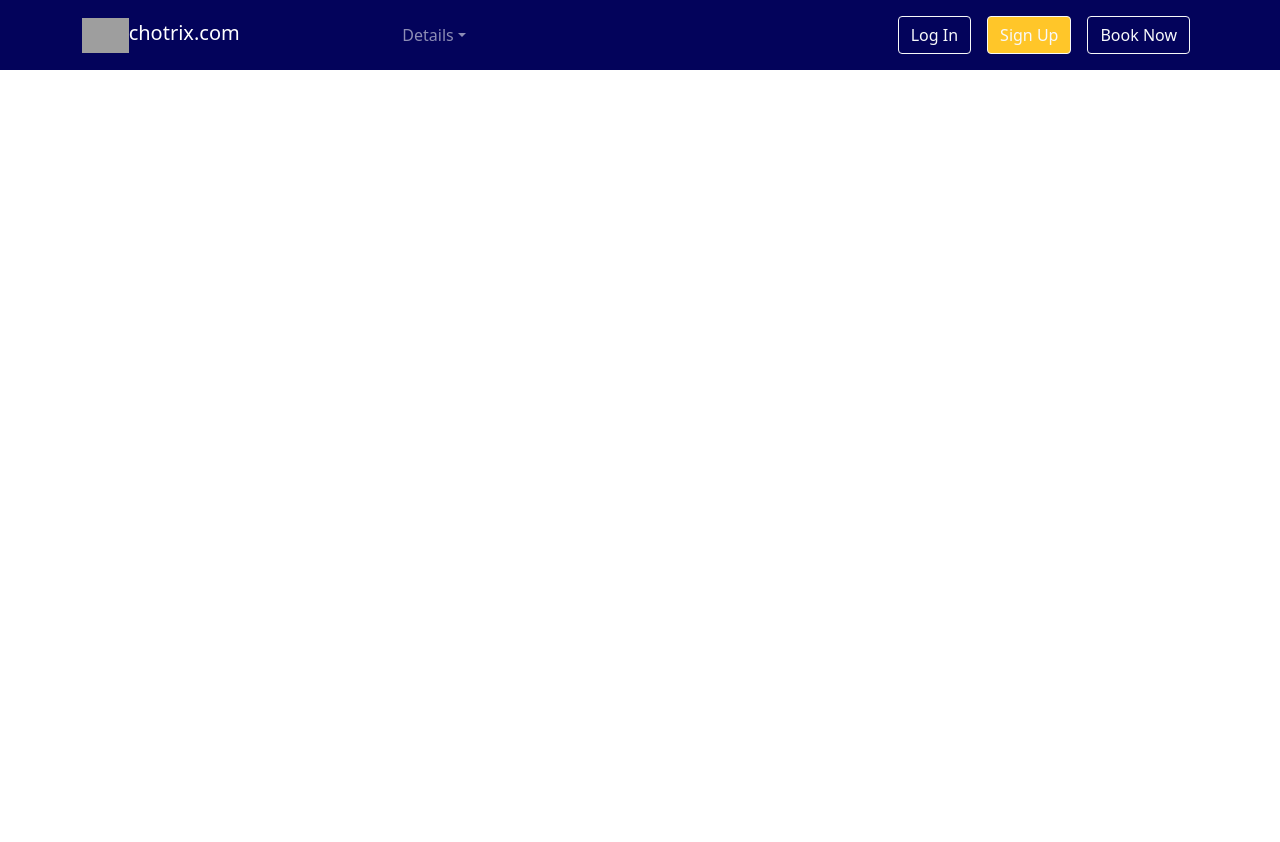
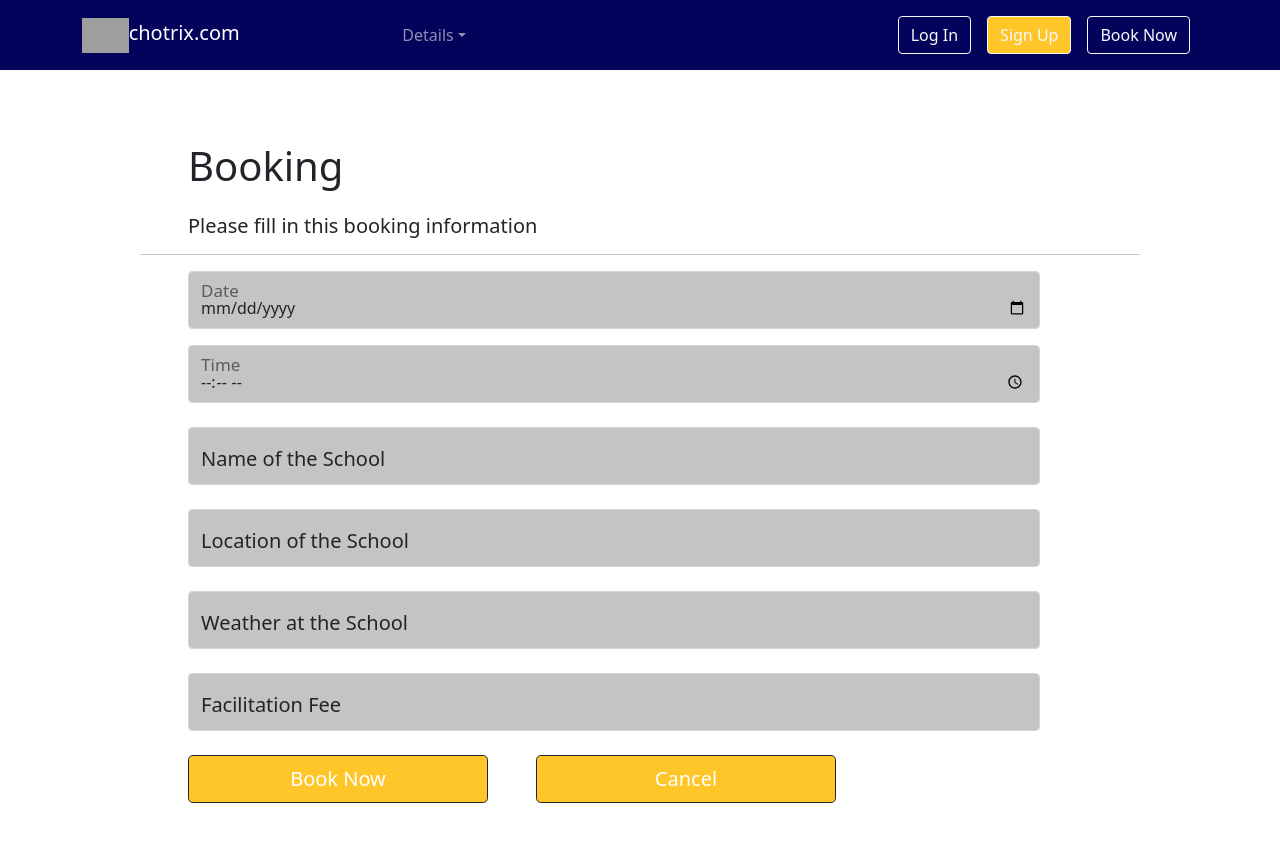
Before and after one commit to JOANITA-51/booking, a React (Create React App) app in the folder booking/: page /book-now in a window 1280 px wide. Shown: the top 842 px of the page. Before the commit the page ends 800 px from the top, so only its background shows below. Built offline with nearby package versions, Linux system fonts and the light colour scheme; grey boxes are pictures that could not be loaded.

Commit message:
booking page

```diff
--- a/booking/src/App.css
+++ b/booking/src/App.css
@@ -26,3 +26,9 @@ Form{
 #floatingInput,#floatingPassword, #floatingInputGrid{
     background-color: #C4C4C4;
 }
+
+.booking {
+    background-color: #FFC629;
+    color: #fff;
+    width: 30%;
+}
--- a/booking/src/components/pages/BookNow.js
+++ b/booking/src/components/pages/BookNow.js
@@ -1,10 +1,46 @@
 import React from 'react'
+import { Container, Form, Row, Col, FloatingLabel, Button } from 'react-bootstrap';
+import {Link} from 'react-router-dom';
+import '../../App.css';
 
 function BookNow() {
     return (
-        <div className='book-now'>
+        <div className='book-now d-grid'>
+            <Container id='main-container' className='h-100 mt-5' >
+                <h2 className='mb-4 mt-4 ms-5 fs-1'>Booking</h2>
+                <h5 className='ms-5 fw-normal' >Please fill in this booking information</h5>
+                <hr  />
+                <Form className='text-center' >
+
+                    <FloatingLabel controlId="floatingInput"  label="Date"  className="mb-3 ms-5 fs-5" >
+                        <Form.Control type="date" placeholder="current-date" />
+                    </FloatingLabel>
+                    <FloatingLabel controlId="floatingInput" label="Time" className='ms-5 mb-4 fs-5' >
+                        <Form.Control type="time" placeholder="current-time" />
+                    </FloatingLabel>
+                    <FloatingLabel controlId="floatingInput" label="Name of the School" className='ms-5 mb-4 fs-5' >
+                        <Form.Control type="text" placeholder="school" />
+                    </FloatingLabel>
+                    <FloatingLabel controlId="floatingInput" label="Location of the School" className='ms-5 mb-4 fs-5' >
+                        <Form.Control type="text" placeholder="school" />
+                    </FloatingLabel>
+                    <FloatingLabel controlId="floatingInput" label="Weather at the School" className='ms-5 mb-4 fs-5' >
+                        <Form.Control type="text" placeholder="weather" />
+                    </FloatingLabel>
+                    <FloatingLabel controlId="floatingInput" label="Facilitation Fee" className='ms-5 mb-4 fs-5' >
+                        <Form.Control type="text" placeholder="school" />
+                    </FloatingLabel>
+                </Form>
+                <div  >
+                    <Button variant="outline-dark" className='ms-5  booking' size = 'lg'>Book Now</Button>
+                    <Button variant="outline-dark" className='ms-5  booking' size = 'lg' >Cancel</Button>
+                </div>
+            </Container>
+
 
         </div>
+
+
     )
 }
 
```
Also changed, not shown: booking/src/components/pages/SignUp.js (line endings or trailing spaces).
